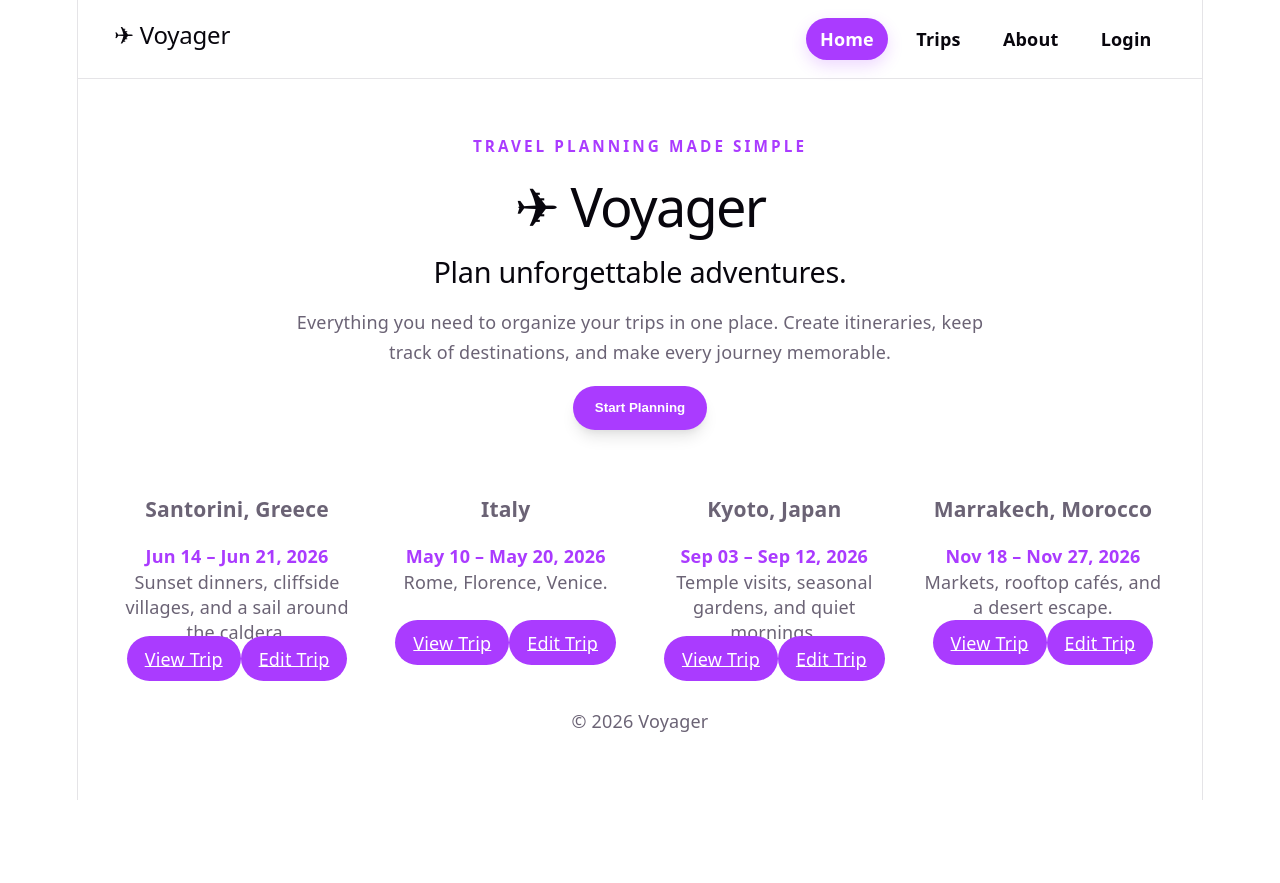
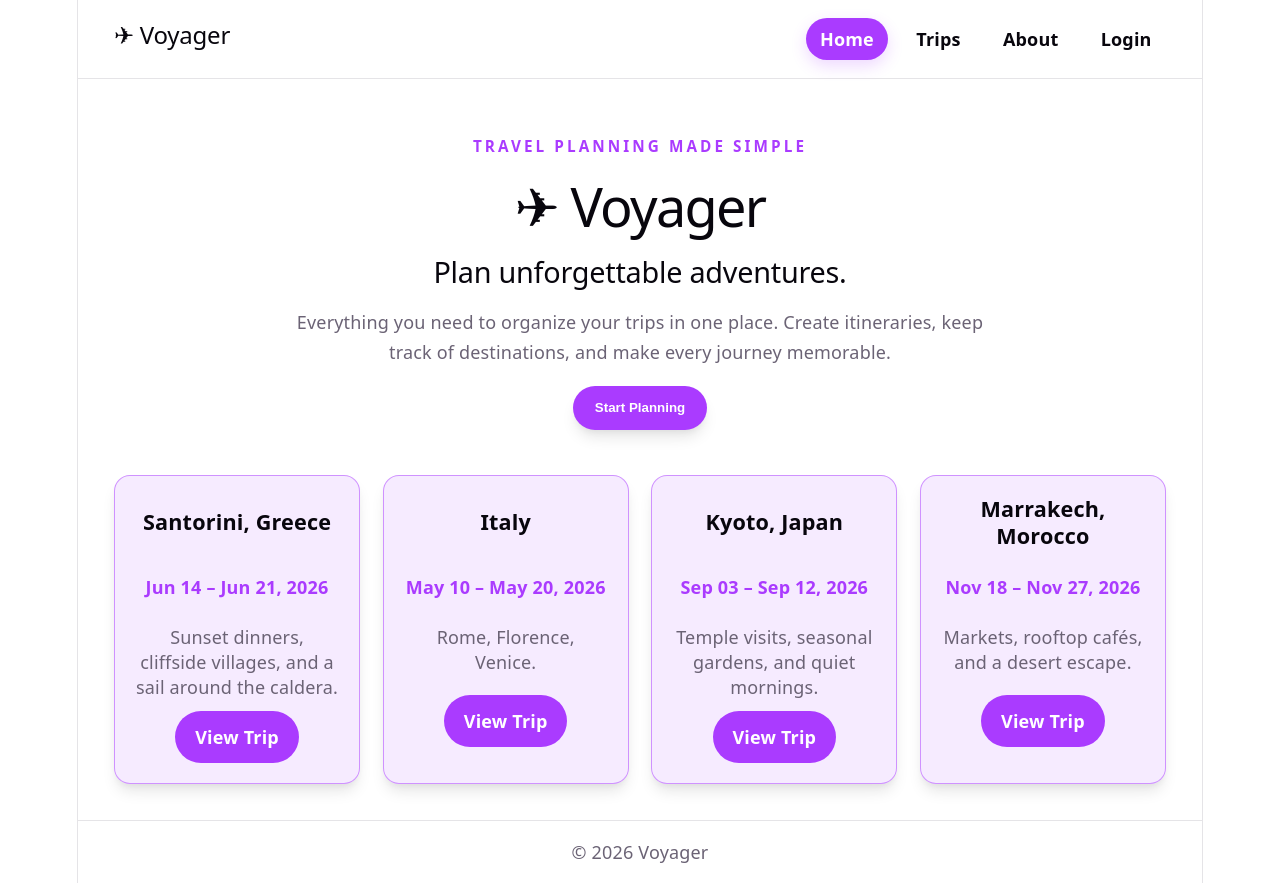
Before and after one commit to laurac-qa/voyager, a React (Vite) app: page / in a window 1280 px wide. Before the commit the page ends 800 px from the top, so only its background shows below. Built offline with nearby package versions, Linux system fonts and the light colour scheme.

Commit message:
VOY-20 Add trip editing flow

```diff
--- a/package.json
+++ b/package.json
@@ -9,7 +9,8 @@
     "build": "tsc -b && vite build",
     "lint": "eslint .",
     "preview": "vite preview",
-    "server:test": "set DB_FILE=voyager-test.db&& node server/server.js"
+    "reset:test-db": "node scripts/reset-test-db.js",
+    "server:test": "npm run reset:test-db && set DB_FILE=voyager-test.db&& node server/server.js"
   },
   "dependencies": {
     "better-sqlite3": "^13.0.3",
--- a/src/App.tsx
+++ b/src/App.tsx
@@ -14,7 +14,7 @@ import NotFound from "./pages/NotFound";
 
 function App() {
   return (
-    <div>
+    <div className="app-shell">
       <Navbar />
 
       <main className="app-main">
--- a/src/components/Footer.tsx
+++ b/src/components/Footer.tsx
@@ -1,6 +1,6 @@
 function Footer() {
   return (
-    <footer>
+    <footer className="site-footer">
       <p>© 2026 Voyager</p>
     </footer>
   );
--- a/src/components/TripCard.tsx
+++ b/src/components/TripCard.tsx
@@ -12,7 +12,7 @@ function TripCard({ trip }: TripCardProps) {
       : trip.summary;
 
   return (
-    <article>
+    <article className="trip-card">
       <h3>{trip.title}</h3>
 
       <p className="trip-dates">
@@ -30,14 +30,6 @@ function TripCard({ trip }: TripCardProps) {
       >
         View Trip
       </Link>
-
-      <Link
-        to={`/trips/${trip.id}/edit`}
-        className="trip-button"
-        data-testid={`edit-trip-${trip.id}`}
-      >
-        Edit Trip
-      </Link>
     </article>
   );
 }
--- a/src/index.css
+++ b/src/index.css
@@ -74,6 +74,20 @@ body {
 
 .app-main {
   flex: 1;
+  display: flex;
+  flex-direction: column;
+}
+
+.site-footer {
+  border-top: 1px solid var(--border);
+  background: rgba(255, 255, 255, 0.9);
+  padding: 1rem 2rem;
+}
+
+.site-footer p {
+  margin: 0;
+  text-align: center;
+  color: var(--text);
 }
 
 .navbar {
@@ -287,9 +301,12 @@ body {
   color: var(--text-h);
   font-size: 1.2rem;
   min-height: 2.5em;
-  display: flex;
-  align-items: center;
-  justify-content: center;
+  display: -webkit-box;
+  -webkit-box-orient: vertical;
+  -webkit-line-clamp: 2;
+  line-clamp: 2;
+  overflow: hidden;
+  align-content: center;
   text-align: center;
 }
 
@@ -297,10 +314,14 @@ body {
   margin: 0;
   color: var(--accent);
   font-weight: 600;
-  min-height: 1.5em;
-  display: flex;
-  align-items: center;
-  justify-content: center;
+  min-height: 3em;
+  display: -webkit-box;
+  -webkit-box-orient: vertical;
+  -webkit-line-clamp: 2;
+  line-clamp: 2;
+  overflow: hidden;
+  align-content: center;
+  text-align: center;
 }
 
 .trip-summary {
@@ -311,24 +332,97 @@ body {
 }
 
 .trip-button {
-  align-self: flex-start;
-  margin-top: auto;
-  padding: 0.6rem 1rem;
+  display: inline-flex;
+  align-items: center;
+  justify-content: center;
+  align-self: center;
+  flex-shrink: 0;
+  margin-top: 0;
+  padding: 0.7rem 1.1rem;
   border: none;
   border-radius: 999px;
   background: var(--accent);
   color: #fff;
   cursor: pointer;
+  text-decoration: none;
+  font-weight: 700;
+  white-space: nowrap;
+  transition: background-color 0.2s ease, transform 0.2s ease;
 }
 
 .trip-button:hover {
   background: #8f2ce8;
+  transform: translateY(-1px);
 }
 
+.trip-details-page {
+  width: 100%;
+  max-width: 980px;
+  margin: 0 auto;
+  padding: 2rem;
+  box-sizing: border-box;
+  flex: 1;
+}
+
+.trip-details-card {
+  display: flex;
+  flex-direction: column;
+  gap: 1.25rem;
+  padding: 2rem 2.25rem;
+  border: 1px solid var(--accent-border);
+  border-radius: 20px;
+  background: rgba(170, 59, 255, 0.03);
+  box-shadow: var(--shadow);
+}
+
+.trip-details-header {
+  display: flex;
+  align-items: center;
+  justify-content: space-between;
+  gap: 1.25rem;
+  width: 100%;
+}
+
+.trip-details-header h1 {
+  margin: 0;
+  flex: 1 1 auto;
+  min-width: 0;
+  overflow-wrap: anywhere;
+  word-break: break-word;
+  line-height: 1.12;
+}
+
+.trip-details-page .trip-dates {
+  margin: 0;
+  font-size: 1.05rem;
+  text-align: left;
+  min-height: auto;
+  line-height: 1.5;
+  color: var(--accent);
+  overflow-wrap: anywhere;
+  word-break: break-word;
+  font-weight: 700;
+  letter-spacing: 0.02em;
+  padding: 0.15rem 0 0.25rem;
+  border-bottom: 1px solid rgba(170, 59, 255, 0.18);
+}
+
+.trip-details-page .trip-summary {
+  margin: 0;
+  font-size: 1.05rem;
+  line-height: 1.8;
+  color: var(--text);
+  white-space: pre-line;
+  padding-top: 0.25rem;
+}
+
+.form-page,
 .create-trip-page {
   max-width: 760px;
   margin: 0 auto;
   padding: 2rem;
+  width: 100%;
+  box-sizing: border-box;
 }
 
 .back-link {
@@ -442,3 +536,28 @@ code {
   padding: 4px 8px;
   background: var(--code-bg);
 }
+
+@media (max-width: 640px) {
+  .trip-details-page,
+  .create-trip-page,
+  .trips-page,
+  .hero,
+  .featured-trips {
+    padding-left: 1rem;
+    padding-right: 1rem;
+  }
+
+  .trip-details-header {
+    flex-direction: column;
+    align-items: flex-start;
+  }
+
+  .trip-button {
+    width: 100%;
+    align-self: stretch;
+  }
+
+  .trip-details-card {
+    padding: 1.25rem;
+  }
+}
--- a/src/pages/CreateTrip.tsx
+++ b/src/pages/CreateTrip.tsx
@@ -28,7 +28,7 @@ function CreateTrip() {
   }
 
   return (
-    <main className="create-trip-page">
+    <main className="create-trip-page form-page">
       <Link to="/trips" className="back-link">
         ← Back to Trips
       </Link>
--- a/src/pages/EditTrip.tsx
+++ b/src/pages/EditTrip.tsx
@@ -60,8 +60,8 @@ function EditTrip() {
   }
 
   return (
-    <main>
-      <Link to="/trips">← Back to Trips</Link>
+    <main className="create-trip-page form-page">
+      <Link to="/trips" className="back-link">← Back to Trips</Link>
 
       <h1>Edit Trip</h1>
 
--- a/src/pages/TripDetails.tsx
+++ b/src/pages/TripDetails.tsx
@@ -28,28 +28,45 @@ function TripDetails() {
 
   if (notFound) {
     return (
-      <main className="trip-details">
+      <main className="trip-details-page">
+        <section className="trip-details-card">
+          <Link to="/trips" className="back-link">
+            ← Back to Trips
+          </Link>
           <h1>Trip Not Found</h1>
-        <Link to="/trips">← Back to Trips</Link>
+        </section>
       </main>
     );
   }
 
   if (!trip) {
     return (
-      <main className="trip-details">
+      <main className="trip-details-page">
+        <section className="trip-details-card">
           <p>Loading trip...</p>
+        </section>
       </main>
     );
   }
 
   return (
-    <main className="trip-details">
+    <main className="trip-details-page">
+      <section className="trip-details-card">
         <Link to="/trips" className="back-link">
           ← Back to Trips
         </Link>
 
+        <div className="trip-details-header">
           <h1>{trip.title}</h1>
+
+          <Link
+            to={`/trips/${trip.id}/edit`}
+            className="trip-button"
+            data-testid={`edit-trip-${trip.id}`}
+          >
+            Edit Trip
+          </Link>
+        </div>
 
         <p
           className="trip-dates"
@@ -64,6 +81,7 @@ function TripDetails() {
         >
           {trip.summary}
         </p>
+      </section>
     </main>
   );
 }
```
Also changed, not shown: scripts/reset-test-db.js (added, +8 -0 lines), tests/pages/TripDetailsPage.ts (+32 -7 lines), tests/pages/TripsPage.ts (+12 -17 lines), 2 other files (tests, documents, lock files or other folders). Lines whose indentation alone changed are shown as unchanged.
